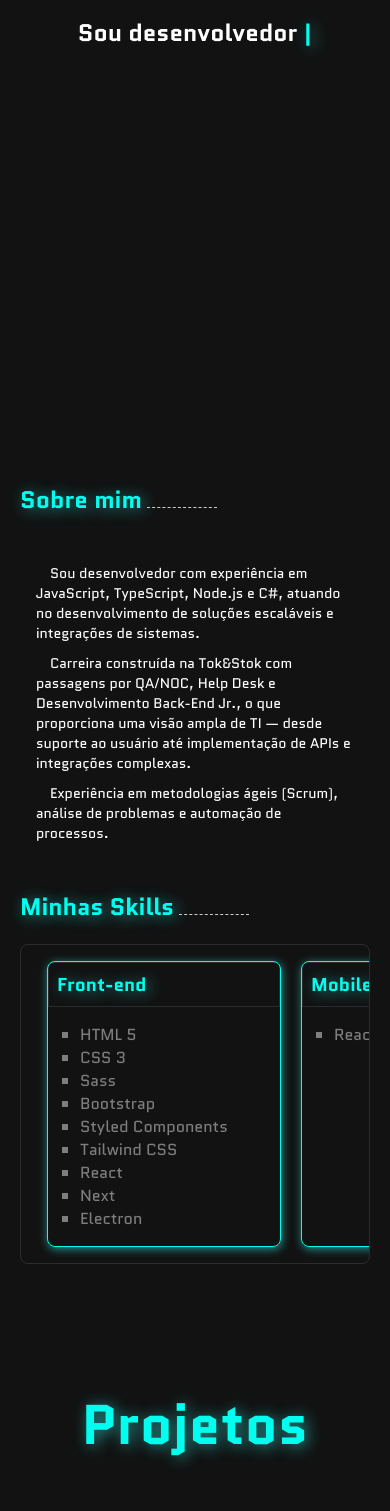
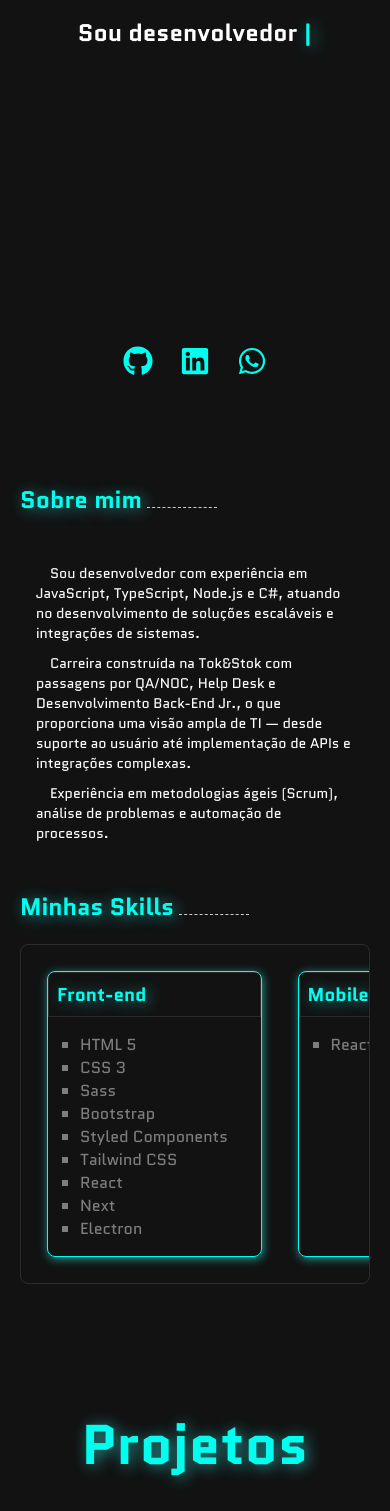
Before and after one commit to dev-brunosantos/bruno-santos, a React (Vite) app: page / in a window 390 px wide. Shown: the part 432-1943 px from the top of the page. Built offline with nearby package versions, Linux system fonts and the light colour scheme.

Commit message:
Reponsividade geral

```diff
--- a/src/app/home/components.ts
+++ b/src/app/home/components.ts
@@ -39,3 +39,16 @@ export const TxtConteudo = styled.h2`
         text-align: center;
     }
 `;
+
+export const HomeRedes = styled.div`
+    position: absolute;
+    left: auto;
+    bottom: 2rem;
+    display: flex;
+    align-items: center;
+    gap: 22px;
+
+    @media (min-width: 1020px) {
+        display: none;
+    }
+`;
--- a/src/app/home/index.tsx
+++ b/src/app/home/index.tsx
@@ -1,13 +1,13 @@
 import { Tela } from "../../components/Tela";
-// import { CardRedes } from "../../components/Redes/CardRedes";
-import { ContainerInfor, TxtConteudo, TxtTitulo } from "./components";
+import { CardRedes } from "../../components/Redes/CardRedes";
+import { ContainerInfor, HomeRedes, TxtConteudo, TxtTitulo } from "./components";
 import { TypeAnimation } from 'react-type-animation';
+import { BtnRedesIcone } from "../../components/Redes";
+import { FaGithub, FaLinkedin, FaWhatsapp } from "react-icons/fa";
 
 export default function Home() {
     return (
         <Tela centralizar id="home">
-            {/* <CardRedes /> */}
-
             <ContainerInfor>
                 <TxtTitulo>
                     Olá, eu sou o
@@ -32,6 +32,28 @@ export default function Home() {
                     </span>
                 </TxtConteudo>
             </ContainerInfor>
+
+            <HomeRedes>
+                {/* <CardRedes /> */}
+
+                <BtnRedesIcone>
+                    <span>
+                        <FaGithub size={30} />
+                    </span>
+                </BtnRedesIcone>
+
+                <BtnRedesIcone>
+                    <span>
+                        <FaLinkedin size={30} />
+                    </span>
+                </BtnRedesIcone>
+
+                <BtnRedesIcone>
+                    <span>
+                        <FaWhatsapp size={30} />
+                    </span>
+                </BtnRedesIcone>
+            </HomeRedes>
         </Tela>
     )
 }
--- a/src/app/sobre/components.ts
+++ b/src/app/sobre/components.ts
@@ -9,6 +9,10 @@ export const Container = styled.div`
     display: flex;
     flex-direction: column;
     gap: 20px;
+
+    @media (min-width: 1020px) {
+        padding: 20px 6rem;
+    }
 `;
 
 export const TituloSecao = styled.div`
@@ -52,13 +56,13 @@ export const ContainerSkills = styled.div`
     border-radius: 8px;
     display: flex;
     flex-wrap: wrap;
-    // gap: 1rem;
+    gap: 1rem;
     justify-content: space-around;
 
     @media (max-width: 780px) {
         flex-direction: row;
         flex-wrap: nowrap;
         overflow-x: auto;
-        justify-content: flex-start;
+        justify-content: start;
     }
 `;
--- a/src/components/Cards/component.ts
+++ b/src/components/Cards/component.ts
@@ -60,8 +60,9 @@ export const CardSkillContainer = styled.div`
     }
 
     @media (max-width: 780px) {
-        min-width: 60vw;
-        margin: 0 10px;
+        min-width: 55vw;
+        /* max-width: 30vw; */
+        margin: 10px 10px;
 
         ::-webkit-scrollbar {
             display: none;
--- a/src/components/Footer/Container.tsx
+++ b/src/components/Footer/Container.tsx
@@ -1,20 +1,21 @@
 import { FaGithub, FaLinkedin, FaWhatsapp } from "react-icons/fa"
 import { BtnRedesIcone } from "../Redes"
+import { ContainerRedesInfor, ContainerTxt, RedesContent } from "./container.styles"
 
 export const FooterContainer = () => {
     return (
         <div className="footer-container">
             <div className="footer-content">
-                <div>
+                <ContainerTxt>
                     <h2>Bruno <span>Santos</span></h2>
                     <h3>Desenvolvedor <span>  Full Stack</span></h3>
-                </div>
+                </ContainerTxt>
 
-                <div style={{ padding: '10px', display: 'flex', flexDirection: 'column', alignItems: 'center' }}>
+                <ContainerRedesInfor>
 
                     <h2>Redes Sociais</h2>
 
-                    <div style={{ display: 'flex', gap: '10px', marginTop: '10px' }}>
+                    <RedesContent>
                         <BtnRedesIcone>
                             <FaGithub size={20} color="white" />
                         </BtnRedesIcone>
@@ -26,8 +27,8 @@ export const FooterContainer = () => {
                         <BtnRedesIcone>
                             <FaWhatsapp size={20} color="white" />
                         </BtnRedesIcone>
-                    </div>
-                </div>
+                    </RedesContent>
+                </ContainerRedesInfor>
             </div>
 
             <h5>
--- /dev/null
+++ b/src/components/Footer/container.styles.ts
@@ -0,0 +1,43 @@
+import styled from "styled-components";
+
+export const ContainerTxt = styled.div`
+    display: flex;
+    flex-direction: column;
+    /* border: 1px solid red; */
+
+    @media (max-width: 780px) {
+        height: 50px;
+        align-items: center;
+        justify-content: center;
+    }
+`;
+
+export const ContainerRedesInfor = styled.div`
+    padding: 10px;
+    display: flex;
+    flex-direction: column;
+    align-items: center;
+
+    @media (max-width: 780px) {
+        /* border: 1px solid red; */
+        height: auto;
+        padding: 0 2px;
+        position: relative;
+        h2 {
+            display: none;
+        }
+    }
+`;
+
+export const RedesContent = styled.div`
+    display: flex;
+    gap: 10px;
+    margin-top: 10px;
+
+    @media (max-width: 780px) {
+        height: 100%;
+        gap: 0;
+        margin-bottom: 10px;
+        /* border: 1px solid blue; */
+    }
+`;
--- a/src/components/Menu/index.tsx
+++ b/src/components/Menu/index.tsx
@@ -15,7 +15,11 @@ export const Menu = () => {
         <Cabecalho className="cabecalho">
             <Logo>
                 {/* <h1>Bruno <span>Santos</span></h1> */}
-                <h1>B<span>S</span></h1>
+                <h1>
+                    <a href="">
+                        B<span>S</span>
+                    </a>
+                </h1>
             </Logo>
 
             {/* <Nav style={{ display: abrirMenu ? 'flex' : 'none'}}> */}
--- a/src/styles/index.css
+++ b/src/styles/index.css
@@ -62,14 +62,15 @@ span {
   width: auto;
   height: 200px;
   padding: 2px;
-  display: flex;
+  /* display: flex; */
   flex-direction: column;
   justify-content: space-evenly;
   align-items: center;
   position: fixed;
-  left: 3rem;
+  left: 2rem;
   /* top: 35%; */
   top: calc(100vh / 2.7);
+  display: none;
 }
 
 p {
@@ -119,4 +120,23 @@ footer {
   .redes-sociais {
     display: none;
   }
+
+  footer {
+    height: 90px;
+    border-top: none;
+  }
+
+  .footer-container h3 {
+    display: none;
+  }
+
+  .footer-container h5 {
+    font-size: 10px;
+  }
 }
+
+@media (min-width: 1020px) {
+  .redes-sociais {
+    display: flex;
+  }
+}
```
